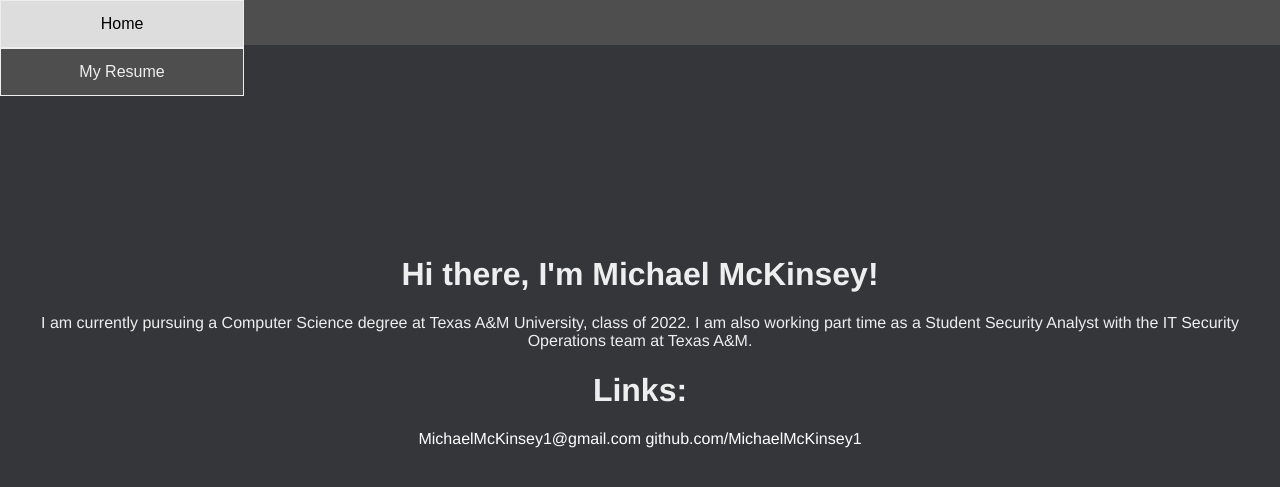
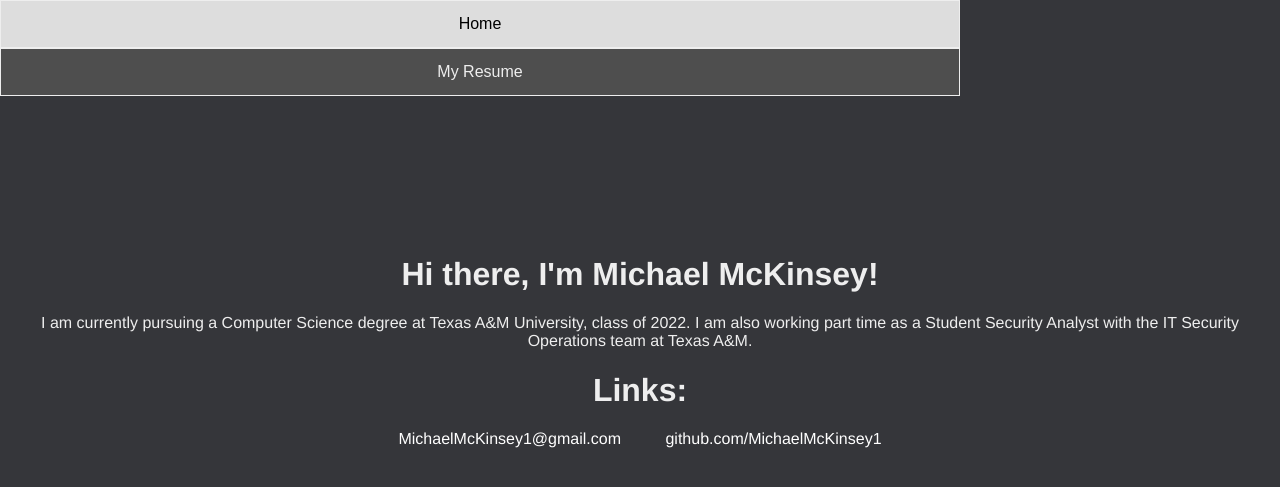
Before and after one commit to michaelmckinsey1/michaelmckinsey1.github.io, a Jekyll site: the page index.html, which Jekyll copies as it is, in a window 1280 px wide. Shown: the top 487 px of the page. Built offline with Jekyll 4.4.1, drawn with Linux system fonts in a browser that asks for light colours.

Commit message:
Banner Buttons

```diff
--- a/css/main.css
+++ b/css/main.css
@@ -14,6 +14,10 @@
     position: fixed;
 }
 
+button{
+    width: 960px;
+}
+
 /*
 #banner-button {
     float: left;
@@ -27,9 +31,12 @@
 }
 */
 
+.inline-buttons {
+    display: inline-block;
+    float:left;
+}
+
 .block {
-    display: inline-block;
-    width: 100%;
     border: 1px solid rgb(238, 238, 238, 1);
     background-color: #4e4e4e;
     color: rgb(238, 238, 238, 1);
@@ -37,7 +44,6 @@
     font-size: 16px;
     cursor: pointer;
     text-align: center;
-    float: left;
 }
 
 .block:hover {
@@ -109,6 +115,8 @@
 
 nav ul li {
     display: inline-block;
+    margin-left: 20px;
+    margin-right: 20px;
 }
 
 /*******************************/
--- a/index.html
+++ b/index.html
@@ -6,11 +6,11 @@
     <link rel="stylesheet" href="/css/main.css">
 </head>
 
-<div id="banner"></div>
+<!--<div id="banner"></div>-->
 
 <div id="banner-content">
-    <button class="block" onclick="Home()">Home</button>
-    <button class="block" onclick="Resume()">My Resume</button>
+    <div class="inline-buttons"><button class="block" onclick="Home()">Home</button></div>
+    <div class="inline-buttons"><button class="block" onclick="Resume()">My Resume</button></div>
 </div>
 
 <body>
```
